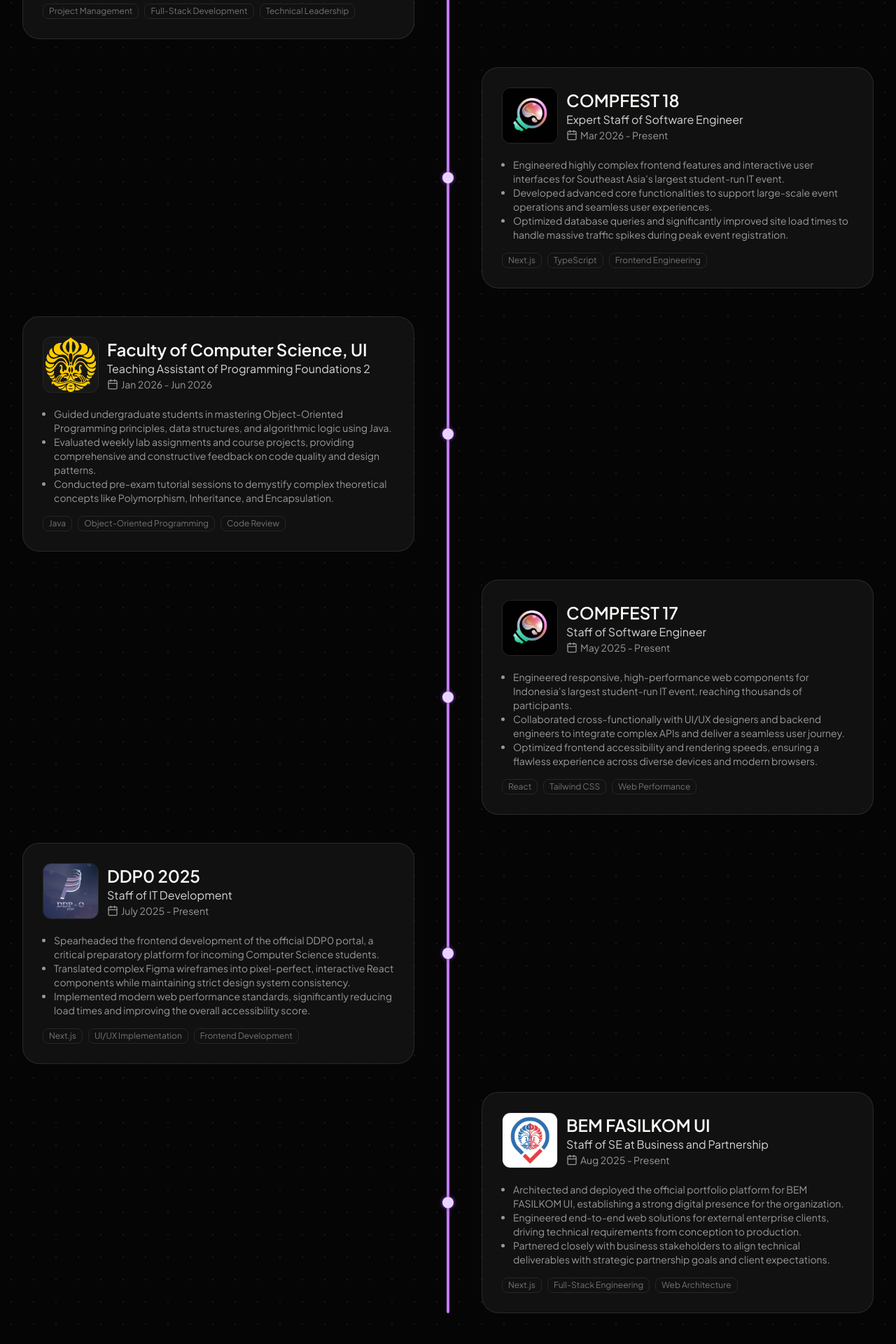
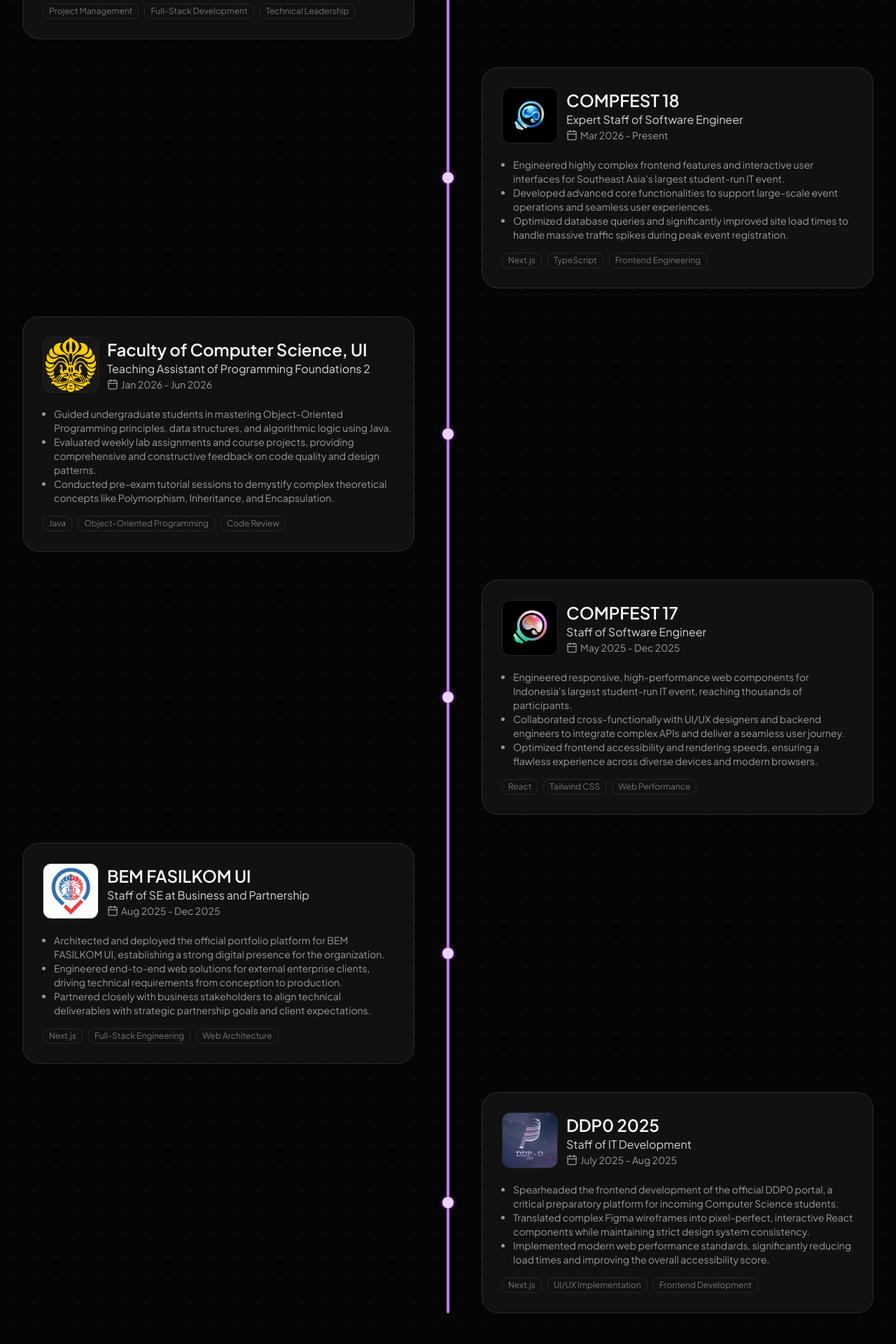
Before and after one commit to anotherbondan/portfolio, a Next.js app: page / in a window 1280 px wide. Shown: the part 1740-3660 px from the top of the page at 70% size. Built offline with nearby package versions, Linux system fonts and the light colour scheme; no server answers.

Commit message:
chore: update experience date

```diff
--- a/src/data/journey.ts
+++ b/src/data/journey.ts
@@ -16,7 +16,7 @@
     ],
   },
   {
-    logo: "/compfest-17.jpg",
+    logo: "/compfest-18.jpg",
     event: "COMPFEST 18",
     role: "Expert Staff of Software Engineer",
     date: "Mar 2026 - Present",
@@ -43,7 +43,7 @@
     logo: "/compfest-17.jpg",
     event: "COMPFEST 17",
     role: "Staff of Software Engineer",
-    date: "May 2025 - Present",
+    date: "May 2025 - Dec 2025",
     descs: [
       "Engineered responsive, high-performance web components for Indonesia's largest student-run IT event, reaching thousands of participants.",
       "Collaborated cross-functionally with UI/UX designers and backend engineers to integrate complex APIs and deliver a seamless user journey.",
@@ -51,11 +51,24 @@
     ],
     tags: ["React", "Tailwind CSS", "Web Performance"],
   },
+
+  {
+    logo: "/bem.jpg",
+    event: "BEM FASILKOM UI",
+    role: "Staff of SE at Business and Partnership",
+    date: "Aug 2025 - Dec 2025",
+    descs: [
+      "Architected and deployed the official portfolio platform for BEM FASILKOM UI, establishing a strong digital presence for the organization.",
+      "Engineered end-to-end web solutions for external enterprise clients, driving technical requirements from conception to production.",
+      "Partnered closely with business stakeholders to align technical deliverables with strategic partnership goals and client expectations.",
+    ],
+    tags: ["Next.js", "Full-Stack Engineering", "Web Architecture"],
+  },
   {
     logo: "/ddp0.jpg",
     event: "DDP0 2025",
     role: "Staff of IT Development",
-    date: "July 2025 - Present",
+    date: "July 2025 - Aug 2025",
     descs: [
       "Spearheaded the frontend development of the official DDP0 portal, a critical preparatory platform for incoming Computer Science students.",
       "Translated complex Figma wireframes into pixel-perfect, interactive React components while maintaining strict design system consistency.",
@@ -63,16 +76,4 @@
     ],
     tags: ["Next.js", "UI/UX Implementation", "Frontend Development"],
   },
-  {
-    logo: "/bem.jpg",
-    event: "BEM FASILKOM UI",
-    role: "Staff of SE at Business and Partnership",
-    date: "Aug 2025 - Present",
-    descs: [
-      "Architected and deployed the official portfolio platform for BEM FASILKOM UI, establishing a strong digital presence for the organization.",
-      "Engineered end-to-end web solutions for external enterprise clients, driving technical requirements from conception to production.",
-      "Partnered closely with business stakeholders to align technical deliverables with strategic partnership goals and client expectations.",
-    ],
-    tags: ["Next.js", "Full-Stack Engineering", "Web Architecture"],
-  },
 ];
```
Also changed, not shown: public/compfest-18.jpg (added).
